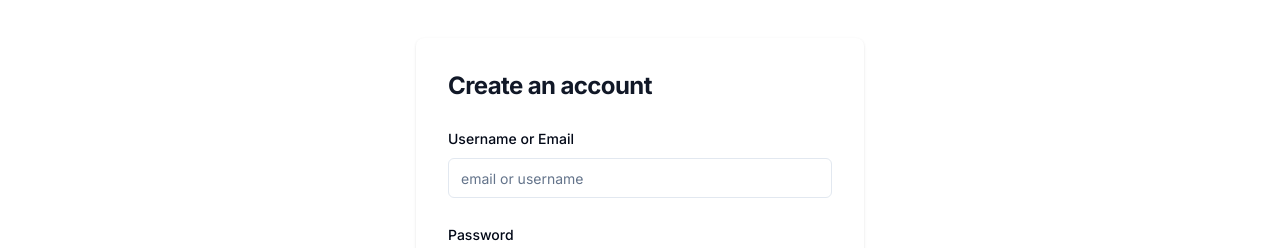
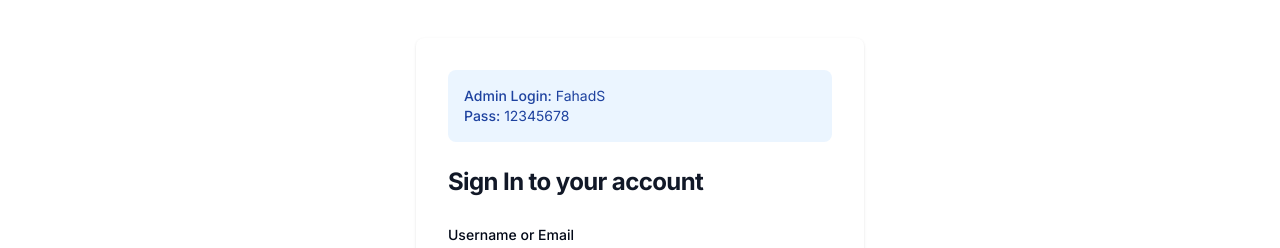
Before and after one commit to fahadwebdeveloper11/full_stack_nextjs_ecommerce, a Next.js app: page /sign-in in a window 1280 px wide. Shown: the part 137-385 px from the top of the page. Built offline with nearby package versions, Linux system fonts and the light colour scheme; no server answers.

Commit message:
feat: Add temporary admin login credentials display and update the sign-in page heading.

```diff
--- a/src/app/(auth)/sign-in/signIn.jsx
+++ b/src/app/(auth)/sign-in/signIn.jsx
@@ -61,8 +61,15 @@
     <section className="flex flex-col items-center pt-6 my-8">
       <div className="w-full bg-white rounded-lg shadow dark:border md:mt-10 sm:max-w-md xl:p-0 dark:bg-gray-800 dark:border-gray-700">
         <div className="p-6 space-y-4 md:space-y-6 sm:p-8">
+          <div
+            className="p-4 mb-4 text-sm text-blue-800 rounded-lg bg-blue-50 dark:bg-gray-700 dark:text-blue-400"
+            role="alert"
+          >
+            <span className="font-medium">Admin Login:</span> FahadS <br />
+            <span className="font-medium">Pass:</span> 12345678
+          </div>
           <h1 className="text-xl font-bold leading-tight tracking-tight text-gray-900 md:text-2xl dark:text-white">
-            Create an account
+            Sign In to your account
           </h1>
           <Form {...form}>
             <form
```
